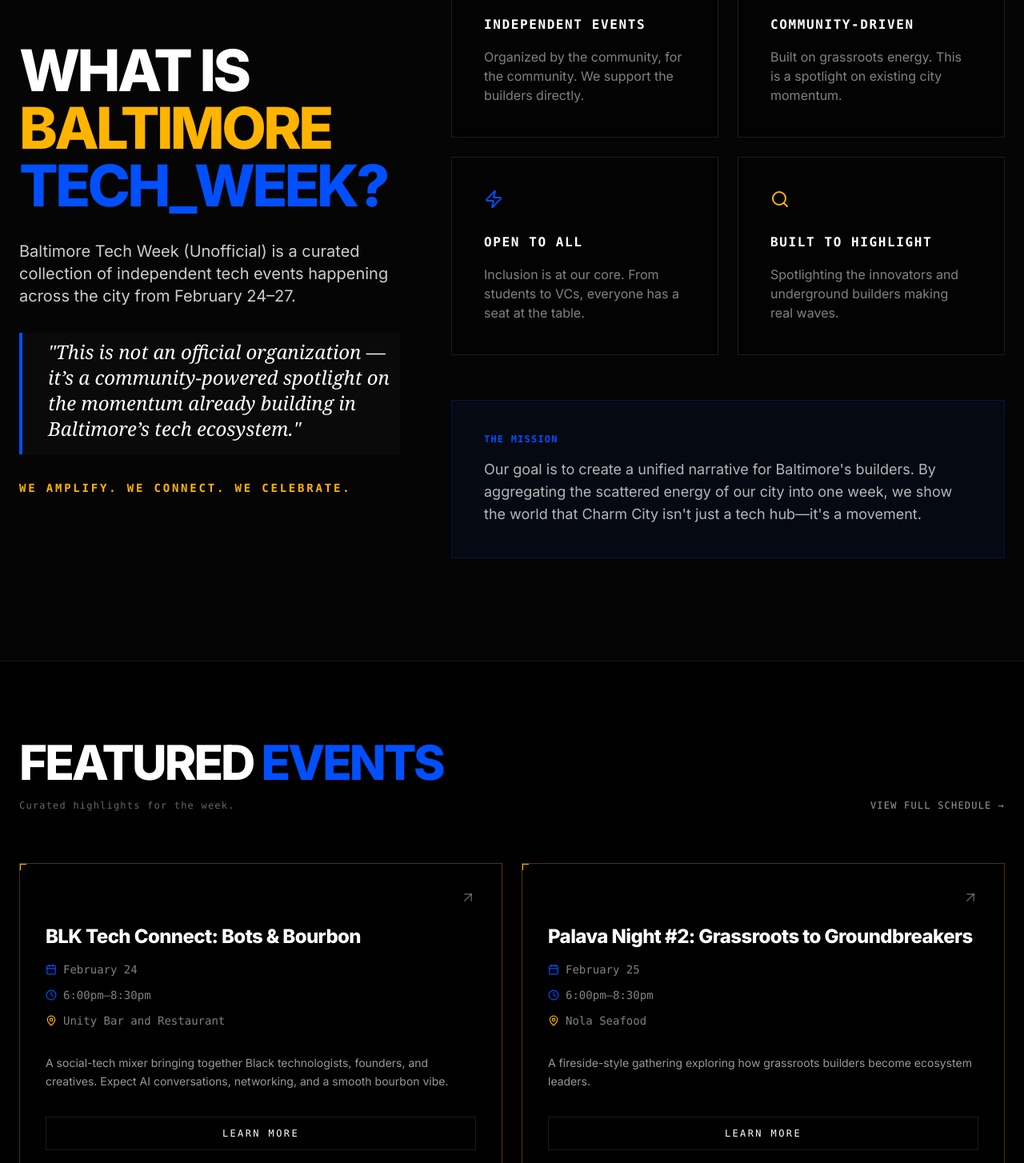
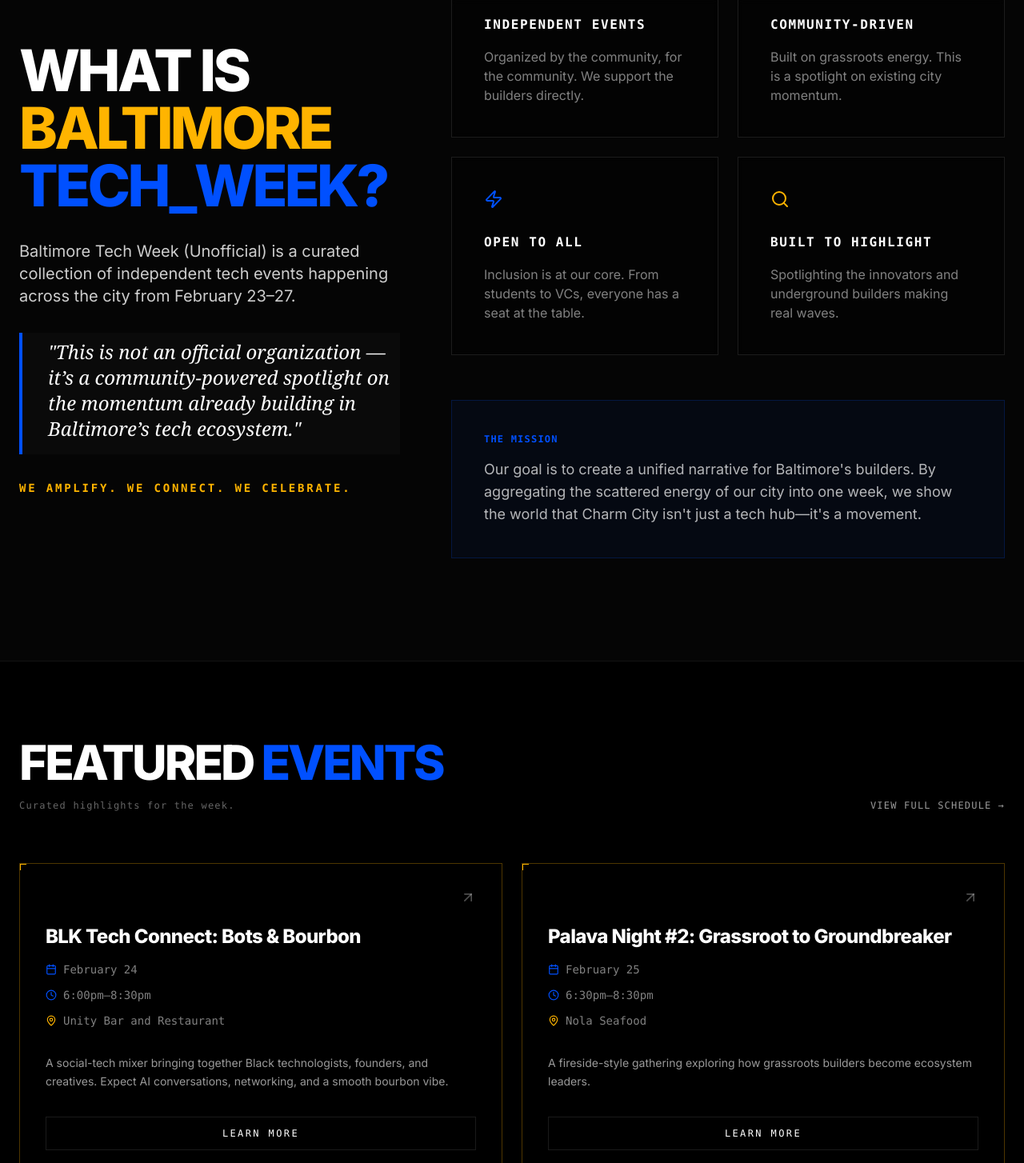
Before and after one commit to kcooperdev/bmore-tech-week, a React (Vite) app: page / in a window 1280 px wide. Shown: the part 1005-2459 px from the top of the page at 80% size. Built offline with nearby package versions, Linux system fonts and the light colour scheme.

Commit message:
added a new event

```diff
--- a/components/About.tsx
+++ b/components/About.tsx
@@ -22,7 +22,7 @@
             </h2>
             <div className="space-y-6 md:space-y-8 text-lg md:text-xl text-white/80 leading-relaxed font-light">
               <p>
-                Baltimore Tech Week (Unofficial) is a curated collection of independent tech events happening across the city from February 24–27.
+                Baltimore Tech Week (Unofficial) is a curated collection of independent tech events happening across the city from February 23–27.
               </p>
 
               <div className="border-l-4 border-[#0050FF] pl-6 md:pl-8 py-2 bg-white/[0.02]">
--- a/components/EventsPage.tsx
+++ b/components/EventsPage.tsx
@@ -3,7 +3,7 @@
 import { EVENTS } from '../constants';
 import EventCard from './EventCard';
 
-const DATES = ['All', 'February 24', 'February 25', 'February 26', 'February 27'];
+const DATES = ['All', 'February 23', 'February 24', 'February 25', 'February 26', 'February 27'];
 
 // Added interface for EventsPageProps to include onNavigate
 interface EventsPageProps {
--- a/components/SubmitEvent.tsx
+++ b/components/SubmitEvent.tsx
@@ -13,7 +13,7 @@
           ADD YOUR <span className="text-[#FFB400]">EVENT</span>
         </h2>
         <p className="text-lg md:text-xl text-white/70 mb-12 font-light max-w-2xl mx-auto">
-          Hosting something during February 24–27? Add it to the community calendar.
+          Hosting something during February 23–27? Add it to the community calendar.
           All tech, innovation, startup, creative, and ecosystem‑building events are welcome.
         </p>
         <button className="bg-white text-black font-mono font-bold text-sm tracking-widest px-10 py-5 uppercase hover:bg-[#FFB400] transition-colors flex items-center mx-auto group">
--- a/constants.tsx
+++ b/constants.tsx
@@ -22,13 +22,13 @@
   {
     id: "2",
     date: "February 25",
-    time: "6:00pm–8:30pm",
+    time: "6:30pm–8:30pm",
     location: "Nola Seafood",
-    title: "Palava Night #2: Grassroots to Groundbreakers",
+    title: "Palava Night #2: Grassroot to Groundbreaker",
     category: "FIRESIDE CHAT",
     description:
       "A fireside-style gathering exploring how grassroots builders become ecosystem leaders.",
-    link: "https://lu.ma/4m9u2z4n",
+    link: "https://luma.com/fhaiqk41",
   },
   {
     id: "5",
--- a/metadata.json
+++ b/metadata.json
@@ -1,5 +1,5 @@
 
 {
   "name": "Baltimore Tech Week (Unofficial)",
-  "description": "A community-curated hub for independent tech events happening across Baltimore from February 24–27."
+  "description": "A community-curated hub for independent tech events happening across Baltimore from February 23–27."
 }
```
